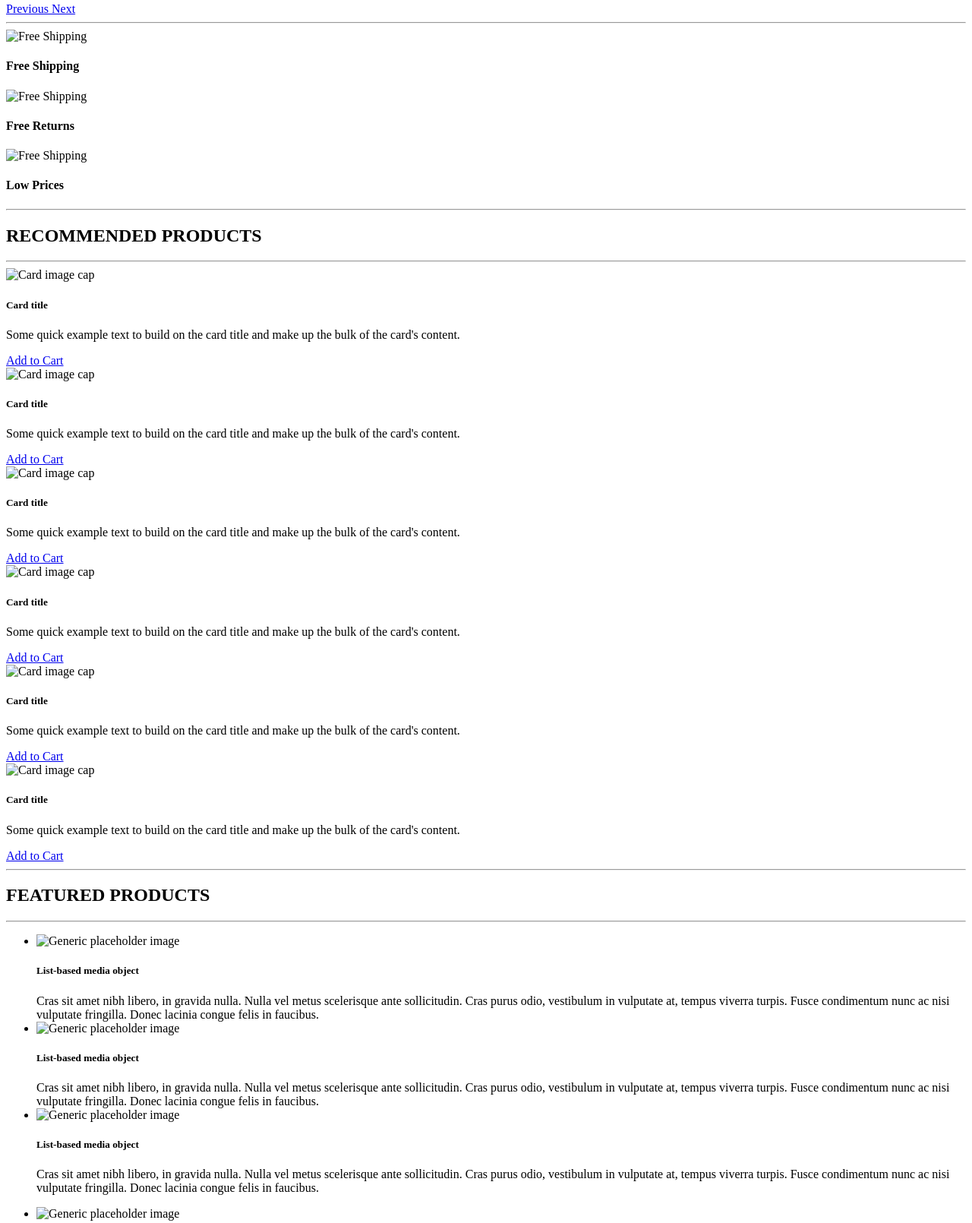
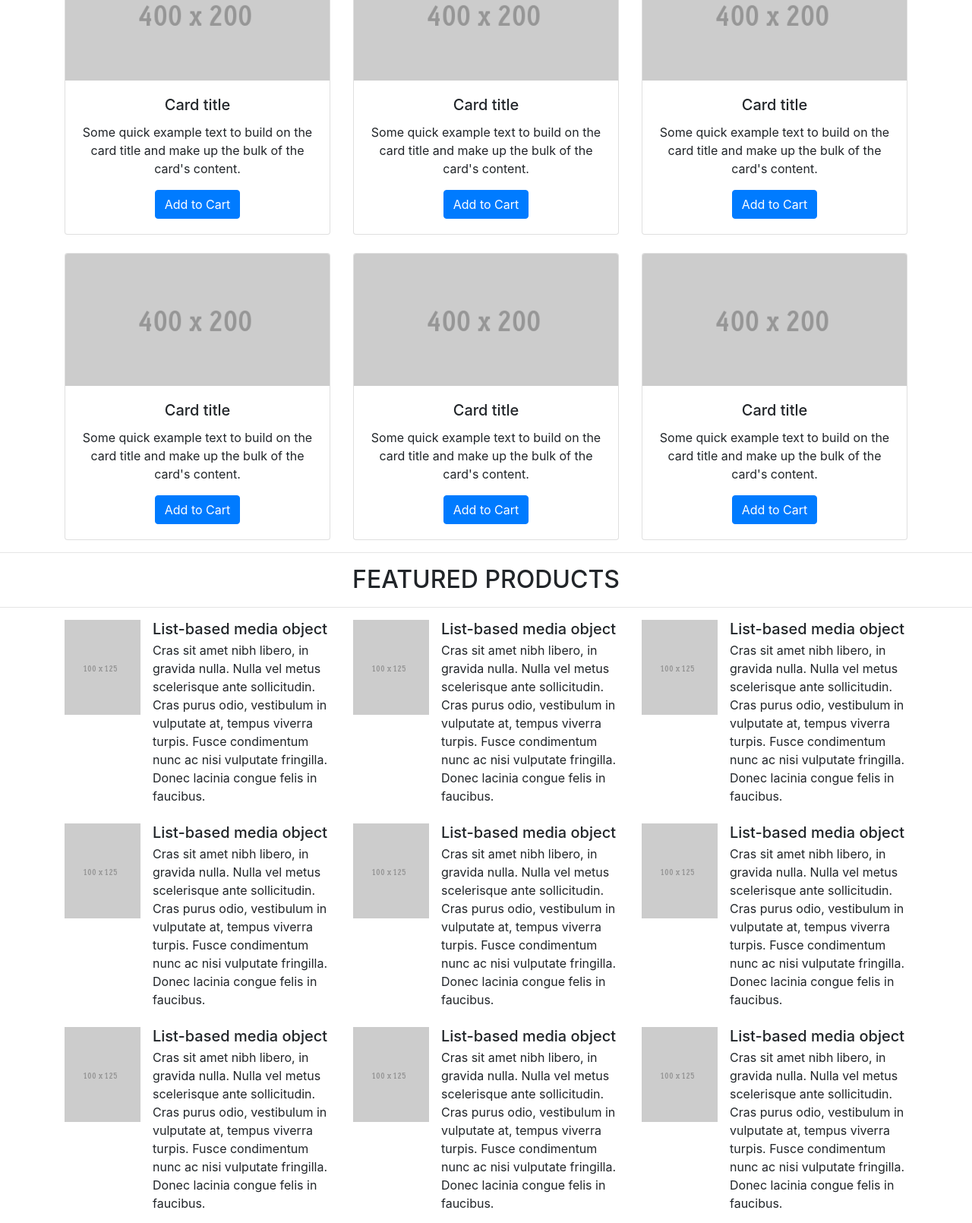
Before and after one commit to vxlohere/vxlohere, a plain HTML site: page index.html in a window 1280 px wide. Shown: the part 607-2217 px from the top of the page at 76% size. Drawn offline with Linux system fonts and the light colour scheme.

Commit message:
Update index.html
removed dir

```diff
--- a/index.html
+++ b/index.html
@@ -4,9 +4,9 @@
     <meta charset="utf-8">
     <meta http-equiv="X-UA-Compatible" content="IE=edge">
     <meta name="viewport" content="width=device-width, initial-scale=1">
-    <title>Bootstrap eCommerce Page Template</title>
+    <title>vxlo boosting service</title>
     <!-- Bootstrap -->
-    <link href="file:///C|/Users/Jay/Documents/Naotacord/css/bootstrap-4.4.1.css" rel="stylesheet">
+    <link href="bootstrap-4.4.1.css" rel="stylesheet">
   </head>
   <body>
     <nav class="navbar navbar-expand-lg navbar-dark bg-dark">
@@ -54,21 +54,21 @@
             </ol>
             <div class="carousel-inner">
               <div class="carousel-item active">
-                <img class="d-block w-100" src="file:///C|/Users/Jay/Documents/Naotacord/images/1920x500.gif" alt="First slide">
+                <img class="d-block w-100" src="1920x500.gif" alt="First slide">
                 <div class="carousel-caption d-none d-md-block">
                   <h5>Item 1 Heading</h5>
                   <p>Item 1 Description</p>
                 </div>
               </div>
               <div class="carousel-item">
-                <img class="d-block w-100" src="file:///C|/Users/Jay/Documents/Naotacord/images/1920x500.gif" alt="Second slide">
+                <img class="d-block w-100" src="1920x500.gif" alt="Second slide">
                 <div class="carousel-caption d-none d-md-block">
                   <h5>Item 2 Heading</h5>
                   <p>Item 2 Description</p>
                 </div>
               </div>
               <div class="carousel-item">
-                <img class="d-block w-100" src="file:///C|/Users/Jay/Documents/Naotacord/images/1920x500.gif" alt="Third slide">
+                <img class="d-block w-100" src="1920x500.gif" alt="Third slide">
                 <div class="carousel-caption d-none d-md-block">
                   <h5>Item 3 Heading</h5>
                   <p>Item 3 Description</p>
@@ -92,7 +92,7 @@
       <div class="row">
         <div class="col-4">
           <div class="row">
-            <div class="col-2"><img class="rounded-circle" alt="Free Shipping" src="file:///C|/Users/Jay/Documents/Naotacord/images/40X40.gif"></div>
+            <div class="col-2"><img class="rounded-circle" alt="Free Shipping" src="40X40.gif"></div>
             <div class="col-lg-6 col-10 ml-1">
               <h4>Free Shipping</h4>
             </div>
@@ -100,7 +100,7 @@
         </div>
         <div class="col-4">
           <div class="row">
-            <div class="col-2"><img class="rounded-circle" alt="Free Shipping" src="file:///C|/Users/Jay/Documents/Naotacord/images/40X40.gif"></div>
+            <div class="col-2"><img class="rounded-circle" alt="Free Shipping" src="40X40.gif"></div>
             <div class="col-lg-6 col-10 ml-1">
               <h4>Free Returns</h4>
             </div>
@@ -108,7 +108,7 @@
         </div>
         <div class="col-4">
           <div class="row">
-            <div class="col-2"><img class="rounded-circle" alt="Free Shipping" src="file:///C|/Users/Jay/Documents/Naotacord/images/40X40.gif"></div>
+            <div class="col-2"><img class="rounded-circle" alt="Free Shipping" src="40X40.gif"></div>
             <div class="col-lg-6 col-10 ml-1">
               <h4>Low Prices</h4>
             </div>
@@ -123,7 +123,7 @@
       <div class="row text-center">
         <div class="col-md-4 pb-1 pb-md-0">
           <div class="card">
-            <img class="card-img-top" src="file:///C|/Users/Jay/Documents/Naotacord/images/400X200.gif" alt="Card image cap">
+            <img class="card-img-top" src="400X200.gif" alt="Card image cap">
             <div class="card-body">
               <h5 class="card-title">Card title</h5>
               <p class="card-text">Some quick example text to build on the card title and make up the bulk of the card's content.</p>
@@ -133,7 +133,7 @@
         </div>
         <div class="col-md-4 pb-1 pb-md-0">
           <div class="card">
-            <img class="card-img-top" src="file:///C|/Users/Jay/Documents/Naotacord/images/400X200.gif" alt="Card image cap">
+            <img class="card-img-top" src="400X200.gif" alt="Card image cap">
             <div class="card-body">
               <h5 class="card-title">Card title</h5>
               <p class="card-text">Some quick example text to build on the card title and make up the bulk of the card's content.</p>
@@ -143,7 +143,7 @@
         </div>
         <div class="col-md-4 pb-1 pb-md-0">
           <div class="card">
-            <img class="card-img-top" src="file:///C|/Users/Jay/Documents/Naotacord/images/400X200.gif" alt="Card image cap">
+            <img class="card-img-top" src="400X200.gif" alt="Card image cap">
             <div class="card-body">
               <h5 class="card-title">Card title</h5>
               <p class="card-text">Some quick example text to build on the card title and make up the bulk of the card's content.</p>
@@ -155,7 +155,7 @@
       <div class="row text-center mt-4">
         <div class="col-md-4 pb-1 pb-md-0">
           <div class="card">
-            <img class="card-img-top" src="file:///C|/Users/Jay/Documents/Naotacord/images/400X200.gif" alt="Card image cap">
+            <img class="card-img-top" src="400X200.gif" alt="Card image cap">
             <div class="card-body">
               <h5 class="card-title">Card title</h5>
               <p class="card-text">Some quick example text to build on the card title and make up the bulk of the card's content.</p>
@@ -165,7 +165,7 @@
         </div>
         <div class="col-md-4 pb-1 pb-md-0">
           <div class="card">
-            <img class="card-img-top" src="file:///C|/Users/Jay/Documents/Naotacord/images/400X200.gif" alt="Card image cap">
+            <img class="card-img-top" src="400X200.gif" alt="Card image cap">
             <div class="card-body">
               <h5 class="card-title">Card title</h5>
               <p class="card-text">Some quick example text to build on the card title and make up the bulk of the card's content.</p>
@@ -175,7 +175,7 @@
         </div>
         <div class="col-md-4 pb-1 pb-md-0">
           <div class="card">
-            <img class="card-img-top" src="file:///C|/Users/Jay/Documents/Naotacord/images/400X200.gif" alt="Card image cap">
+            <img class="card-img-top" src="400X200.gif" alt="Card image cap">
             <div class="card-body">
               <h5 class="card-title">Card title</h5>
               <p class="card-text">Some quick example text to build on the card title and make up the bulk of the card's content.</p>
@@ -193,21 +193,21 @@
         <div class="col-lg-4">
           <ul class="list-unstyled">
             <li class="media">
-              <img class="mr-3" src="file:///C|/Users/Jay/Documents/Naotacord/images/100X125.gif" alt="Generic placeholder image">
+              <img class="mr-3" src="100X125.gif" alt="Generic placeholder image">
               <div class="media-body">
                 <h5 class="mt-0 mb-1">List-based media object</h5>
                 Cras sit amet nibh libero, in gravida nulla. Nulla vel metus scelerisque ante sollicitudin. Cras purus odio, vestibulum in vulputate at, tempus viverra turpis. Fusce condimentum nunc ac nisi vulputate fringilla. Donec lacinia congue felis in faucibus.
               </div>
             </li>
             <li class="media my-4">
-              <img class="mr-3" src="file:///C|/Users/Jay/Documents/Naotacord/images/100X125.gif" alt="Generic placeholder image">
+              <img class="mr-3" src="100X125.gif" alt="Generic placeholder image">
               <div class="media-body">
                 <h5 class="mt-0 mb-1">List-based media object</h5>
                 Cras sit amet nibh libero, in gravida nulla. Nulla vel metus scelerisque ante sollicitudin. Cras purus odio, vestibulum in vulputate at, tempus viverra turpis. Fusce condimentum nunc ac nisi vulputate fringilla. Donec lacinia congue felis in faucibus.
               </div>
             </li>
             <li class="media">
-              <img class="mr-3" src="file:///C|/Users/Jay/Documents/Naotacord/images/100X125.gif" alt="Generic placeholder image">
+              <img class="mr-3" src="100X125.gif" alt="Generic placeholder image">
               <div class="media-body">
                 <h5 class="mt-0 mb-1">List-based media object</h5>
                 Cras sit amet nibh libero, in gravida nulla. Nulla vel metus scelerisque ante sollicitudin. Cras purus odio, vestibulum in vulputate at, tempus viverra turpis. Fusce condimentum nunc ac nisi vulputate fringilla. Donec lacinia congue felis in faucibus.
@@ -218,21 +218,21 @@
         <div class="col-lg-4">
           <ul class="list-unstyled">
             <li class="media">
-              <img class="mr-3" src="file:///C|/Users/Jay/Documents/Naotacord/images/100X125.gif" alt="Generic placeholder image">
+              <img class="mr-3" src="100X125.gif" alt="Generic placeholder image">
               <div class="media-body">
                 <h5 class="mt-0 mb-1">List-based media object</h5>
                 Cras sit amet nibh libero, in gravida nulla. Nulla vel metus scelerisque ante sollicitudin. Cras purus odio, vestibulum in vulputate at, tempus viverra turpis. Fusce condimentum nunc ac nisi vulputate fringilla. Donec lacinia congue felis in faucibus.
               </div>
             </li>
             <li class="media my-4">
-              <img class="mr-3" src="file:///C|/Users/Jay/Documents/Naotacord/images/100X125.gif" alt="Generic placeholder image">
+              <img class="mr-3" src="100X125.gif" alt="Generic placeholder image">
               <div class="media-body">
                 <h5 class="mt-0 mb-1">List-based media object</h5>
                 Cras sit amet nibh libero, in gravida nulla. Nulla vel metus scelerisque ante sollicitudin. Cras purus odio, vestibulum in vulputate at, tempus viverra turpis. Fusce condimentum nunc ac nisi vulputate fringilla. Donec lacinia congue felis in faucibus.
               </div>
             </li>
             <li class="media">
-              <img class="mr-3" src="file:///C|/Users/Jay/Documents/Naotacord/images/100X125.gif" alt="Generic placeholder image">
+              <img class="mr-3" src="100X125.gif" alt="Generic placeholder image">
               <div class="media-body">
                 <h5 class="mt-0 mb-1">List-based media object</h5>
                 Cras sit amet nibh libero, in gravida nulla. Nulla vel metus scelerisque ante sollicitudin. Cras purus odio, vestibulum in vulputate at, tempus viverra turpis. Fusce condimentum nunc ac nisi vulputate fringilla. Donec lacinia congue felis in faucibus.
@@ -243,21 +243,21 @@
         <div class="col-lg-4">
           <ul class="list-unstyled">
             <li class="media">
-              <img class="mr-3" src="file:///C|/Users/Jay/Documents/Naotacord/images/100X125.gif" alt="Generic placeholder image">
+              <img class="mr-3" src="100X125.gif" alt="Generic placeholder image">
               <div class="media-body">
                 <h5 class="mt-0 mb-1">List-based media object</h5>
                 Cras sit amet nibh libero, in gravida nulla. Nulla vel metus scelerisque ante sollicitudin. Cras purus odio, vestibulum in vulputate at, tempus viverra turpis. Fusce condimentum nunc ac nisi vulputate fringilla. Donec lacinia congue felis in faucibus.
               </div>
             </li>
             <li class="media my-4">
-              <img class="mr-3" src="file:///C|/Users/Jay/Documents/Naotacord/images/100X125.gif" alt="Generic placeholder image">
+              <img class="mr-3" src="100X125.gif" alt="Generic placeholder image">
               <div class="media-body">
                 <h5 class="mt-0 mb-1">List-based media object</h5>
                 Cras sit amet nibh libero, in gravida nulla. Nulla vel metus scelerisque ante sollicitudin. Cras purus odio, vestibulum in vulputate at, tempus viverra turpis. Fusce condimentum nunc ac nisi vulputate fringilla. Donec lacinia congue felis in faucibus.
               </div>
             </li>
             <li class="media">
-              <img class="mr-3" src="file:///C|/Users/Jay/Documents/Naotacord/images/100X125.gif" alt="Generic placeholder image">
+              <img class="mr-3" src="100X125.gif" alt="Generic placeholder image">
               <div class="media-body">
                 <h5 class="mt-0 mb-1">List-based media object</h5>
                 Cras sit amet nibh libero, in gravida nulla. Nulla vel metus scelerisque ante sollicitudin. Cras purus odio, vestibulum in vulputate at, tempus viverra turpis. Fusce condimentum nunc ac nisi vulputate fringilla. Donec lacinia congue felis in faucibus.
@@ -325,9 +325,9 @@
       </div>
     </footer>
     <!-- jQuery (necessary for Bootstrap's JavaScript plugins) -->
-    <script src="file:///C|/Users/Jay/Documents/Naotacord/js/jquery-3.4.1.min.js"></script>
+    <script src="jquery-3.4.1.min.js"></script>
     <!-- Include all compiled plugins (below), or include individual files as needed -->
-    <script src="file:///C|/Users/Jay/Documents/Naotacord/js/popper.min.js"></script>
-    <script src="file:///C|/Users/Jay/Documents/Naotacord/js/bootstrap-4.4.1.js"></script>
+    <script src="popper.min.js"></script>
+    <script src="bootstrap-4.4.1.js"></script>
   </body>
 </html>
```
